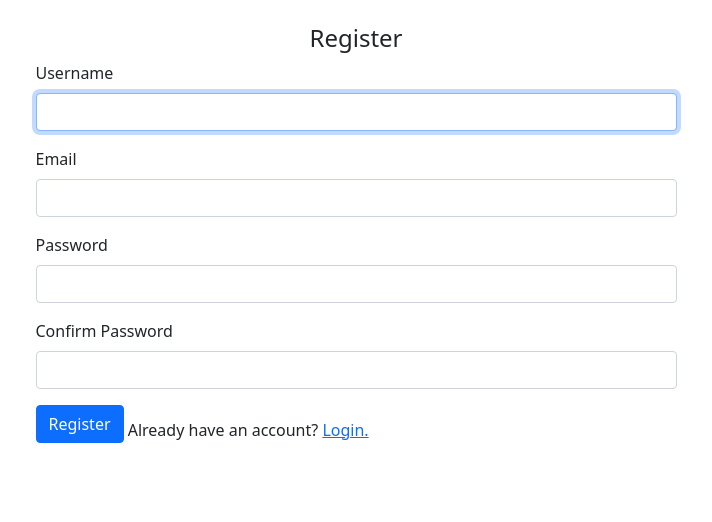
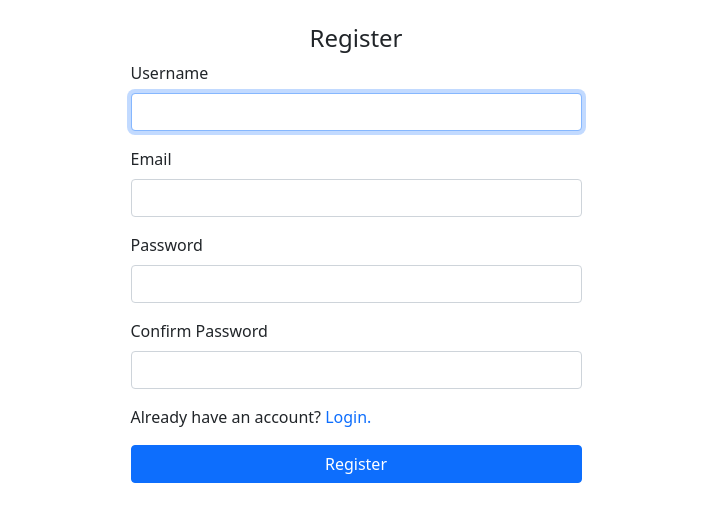
Before and after one commit to purwasadr/capstone, a Django app: page /register in a window 1280 px wide. Shown: the top 522 px of the page, without its empty margins (284-996 px from the left). Run offline with Django 4.2, Linux system fonts and the light colour scheme; parts of the project's set-up code (start-up, migrations or seed data) failed here and were passed over.

Commit message:
Change count flex witdh

```diff
--- a/classroom/templates/classroom/register.html
+++ b/classroom/templates/classroom/register.html
@@ -2,7 +2,7 @@
 
 {% block body %}
     <div class="row justify-content-center">
-        <div class="col-md-7">
+        <div class="col-md-5">
             <h4 class="text-center">Register</h4>
             <form action="{% url 'register' %}" method="post">
                 {% csrf_token %}
@@ -22,9 +22,8 @@
                     <label class="form-label" for="confirmation">Confirm Password</label>
                     <input class="form-control" type="password" name="confirmation">
                 </div>
-                <input class="btn btn-primary mb-3" type="submit" value="Register">
-
-                <span>Already have an account? <a href="{% url 'login' %}">Login.</a></span>
+                <span>Already have an account? <a class="text-decoration-none" href="{% url 'login' %}">Login.</a></span>
+                <input class="btn btn-primary mb-3 mt-3 w-100" type="submit" value="Register">
             </form>
         </div>
     </div>
```
